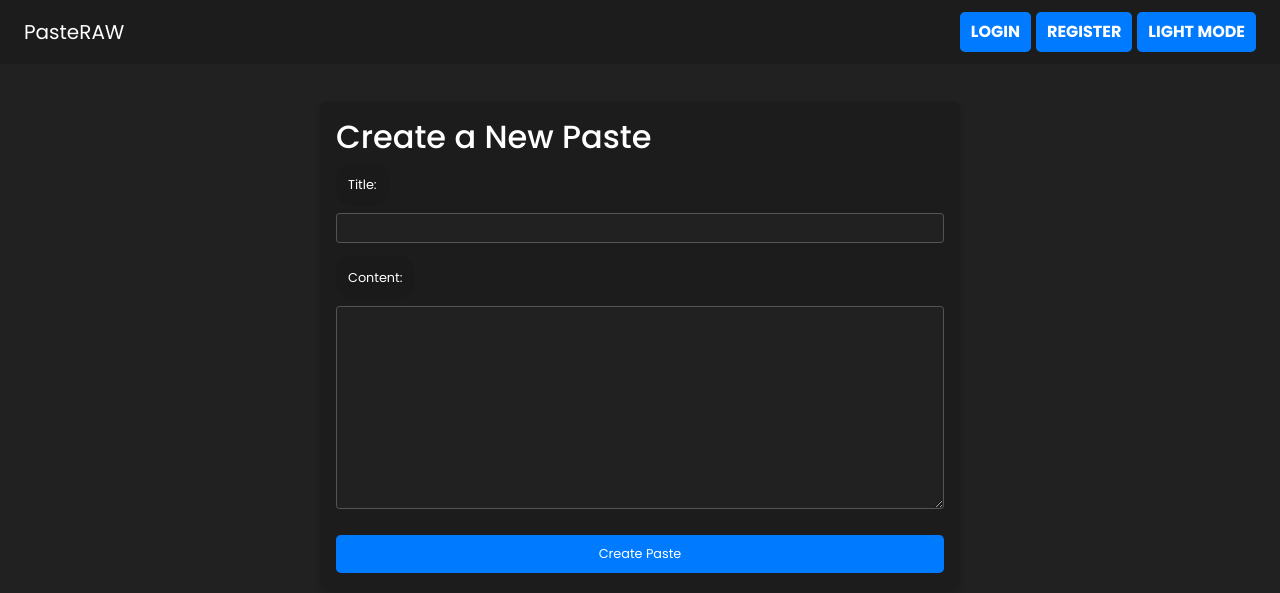
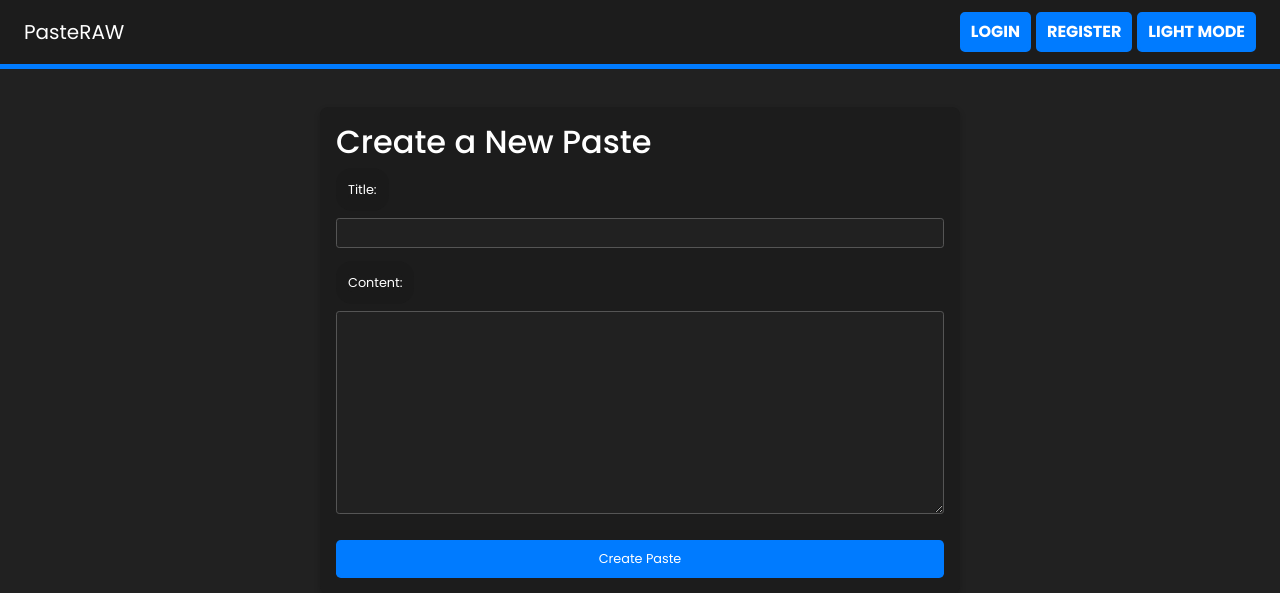
Before and after one commit to javiermzelaya/PasteRAW, a PHP site: page /index.php in a window 1280 px wide. Shown: the top 593 px of the page. Run offline with PHP 8.4, Linux system fonts and the light colour scheme; data comes from the database, SQL or seed files in the repository; a stand-in replaces the project's code that opens the database connection; some libraries are stand-ins or nearby versions.

Commit message:
Update navbar.php

```diff
--- a/navbar.php
+++ b/navbar.php
@@ -96,6 +96,14 @@ $logo_filename = $settings['logo_filename'] ?? '';
     text-transform: uppercase; /* Mostrar en mayúsculas */
     transition: color 0.3s ease;
 }
+  nav.navbar.navbar-expand-lg.navbar-dark.bg-dark {
+  border-style: solid !important;
+  border-left-width: 0px !important;
+  border-right-width: 0px !important;
+  border-top-width: 0px !important;
+  border-color: #007bff !important;
+  border-bottom-width: 5px !important;
+}
 	/* Botón prominente */
 a.nav-link.prominent-button {
     font-weight: bold;
```
